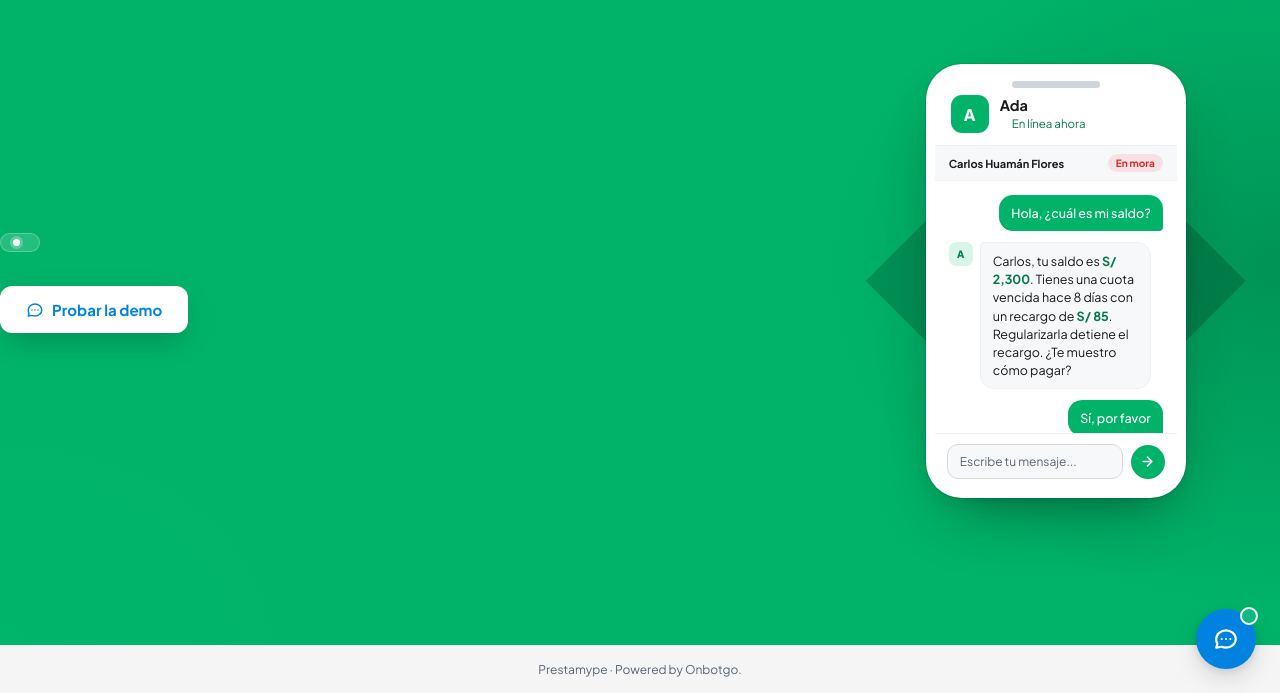
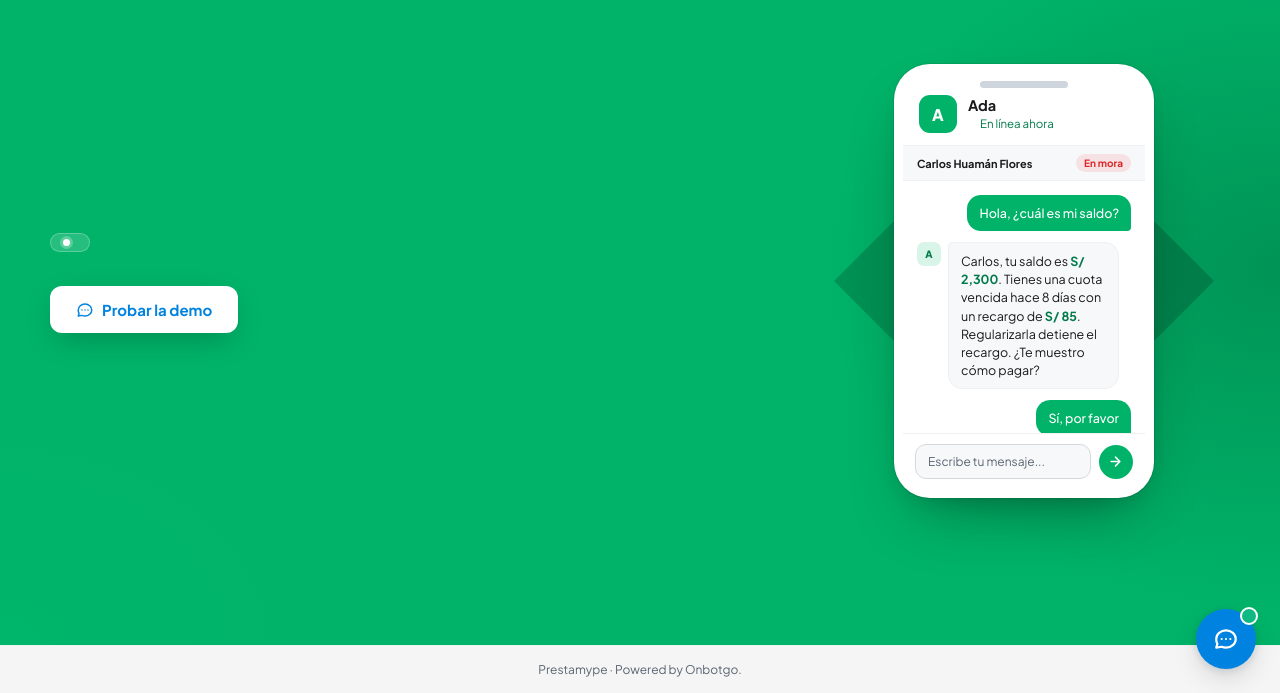
Before and after one commit to mibotchile/chatbot_service, a website: page frontend/tenants/prestamype/index.html in a window 1280 px wide. Shown: the part 107-800 px from the top of the page. Drawn offline with Linux system fonts and the light colour scheme; no server answers; files whose address does not match are found by name.

Commit message:
style(prestamype): constrain hero content to centered ~1180px (was edge-to-edge)
The full-bleed margin/padding calc trick collapsed to 0 (main has no max-width),
so hero content stretched to the viewport edges with a large empty gap on wide
screens. Replace with full-bleed band + padding-inline: max(24px,(100vw-1180px)/2)
to center the grid.

```diff
--- a/frontend/tenants/prestamype/index.html
+++ b/frontend/tenants/prestamype/index.html
@@ -94,11 +94,11 @@
       background-image:
         radial-gradient(ellipse 55% 70% at 100% 50%, rgba(0,90,50,0.35), transparent 65%),
         radial-gradient(ellipse 40% 50% at 0% 100%, rgba(0,200,120,0.15), transparent 55%);
-      margin-left: calc(-50vw + 50%);
-      margin-right: calc(-50vw + 50%);
-      /* vh-based vertical padding so the hero scales with viewport height and
-         stays inside one screen; align-items:center handles vertical centering. */
-      padding: clamp(72px, 9vh, 128px) calc(50vw - 50%) clamp(40px, 6vh, 80px);
+      /* Full-bleed green band, but the inner grid is constrained + centered
+         (max ~1180px) so content does not stretch edge-to-edge on wide screens.
+         Vertical padding stays vh-based so the hero fits one viewport. */
+      padding-block: clamp(72px, 9vh, 128px) clamp(40px, 6vh, 80px);
+      padding-inline: max(24px, calc((100vw - 1180px) / 2));
       text-align: left;
     }
     .hero-copy { max-width: 580px; }
```
